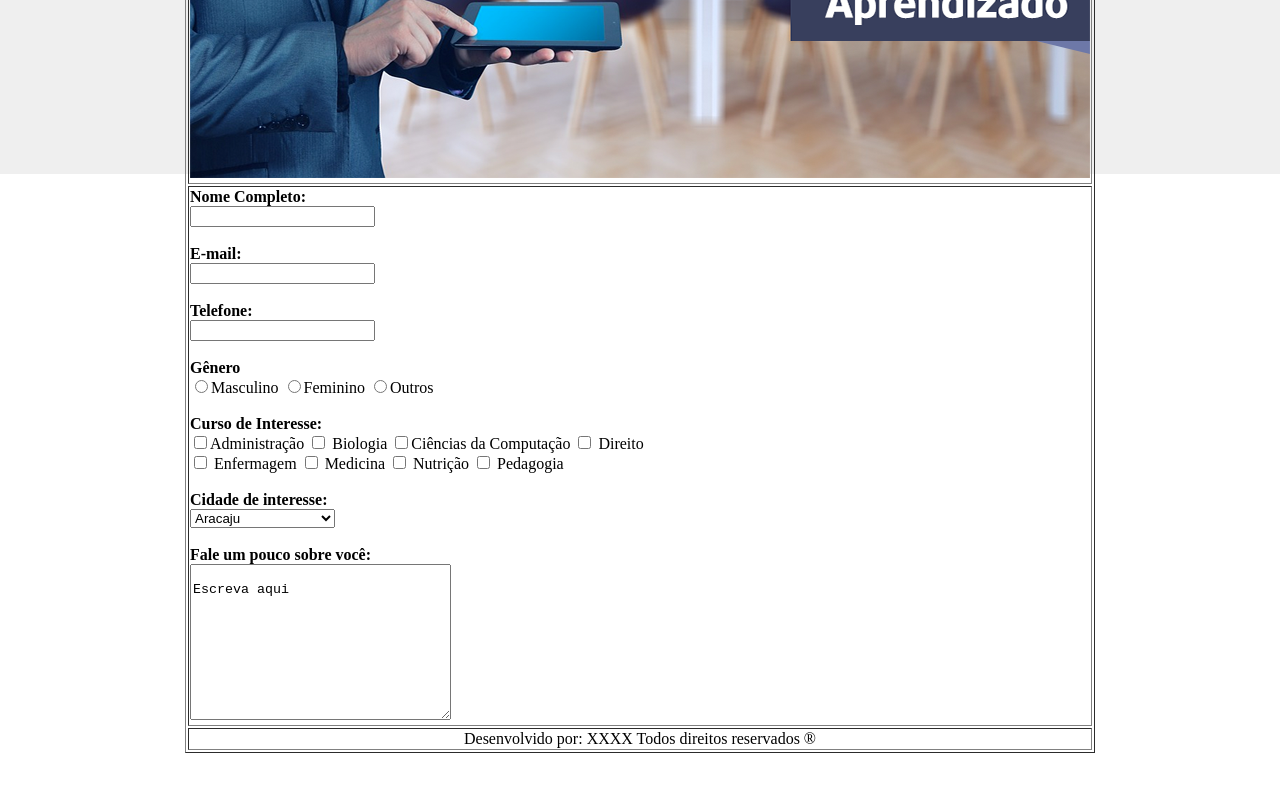
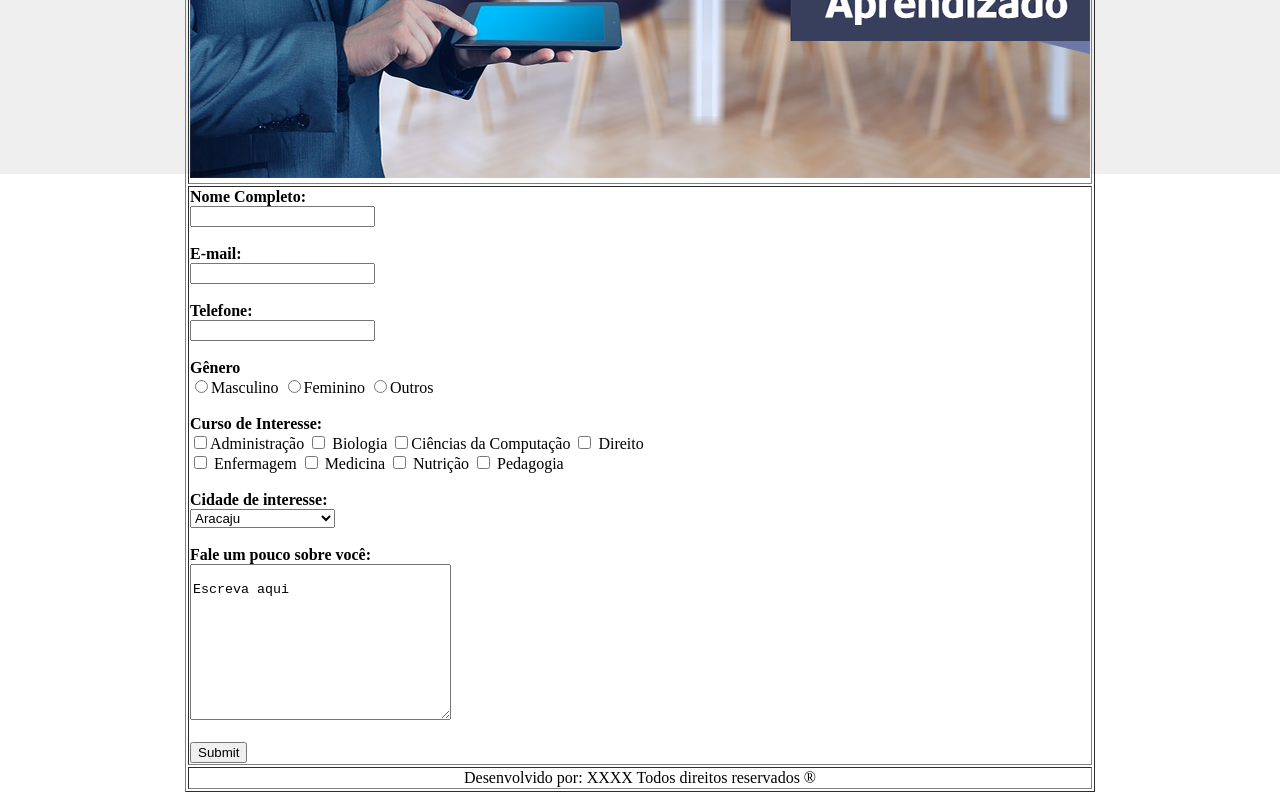
Before and after one commit to luestevam/uni_cursos, a plain HTML site: page contato.html in a window 1280 px wide. Shown: the part 344-1144 px from the top of the page. Before the commit the page ends 1105 px from the top, so only its background shows below. Drawn offline with Linux system fonts and the light colour scheme.

Commit message:
🚧 Ajustes no texto

```diff
--- a/contato.html
+++ b/contato.html
@@ -64,6 +64,9 @@
                             Escreva aqui
                         </textarea>
 
+                    <br><br>
+
+                    <input type="submit" name="enviar">
                 </form>
 
             </td>
@@ -74,7 +77,6 @@
                 Desenvolvido por: XXXX Todos direitos reservados &reg;
             </td>
         </tr>
-
     </table>
 
 </body>
```
